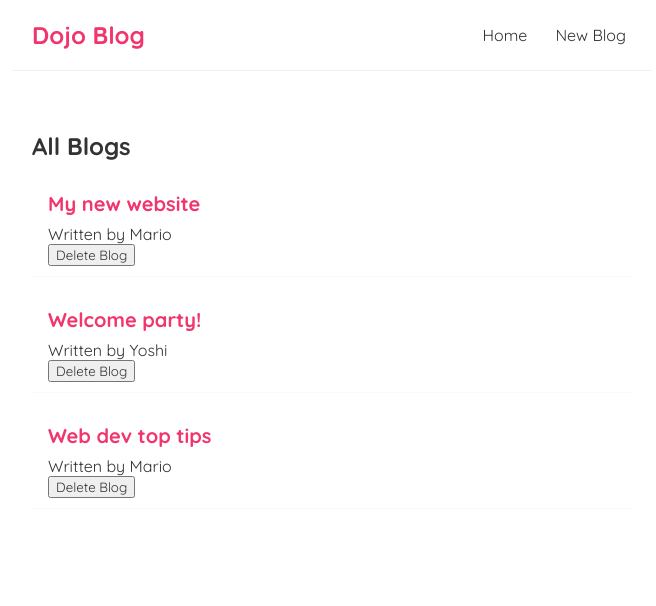
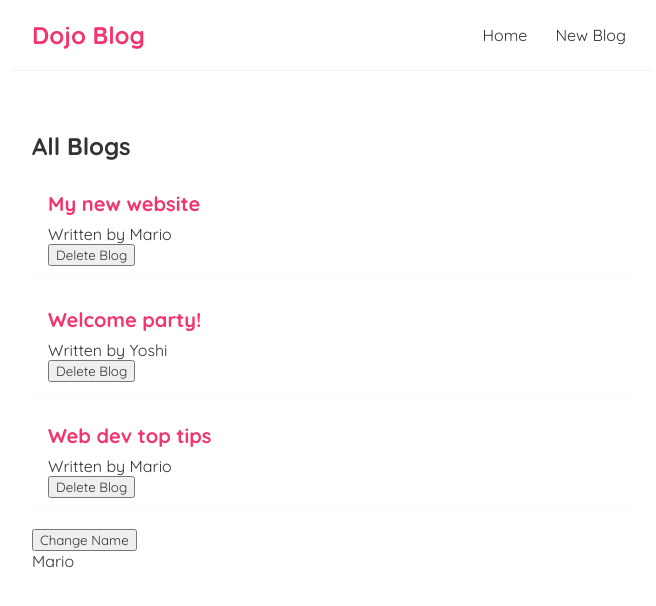
Before and after one commit to codelahiru/webdev-react-dojo-blog, a React (Create React App) app in the folder dojo-blog/: page / in a window 1280 px wide. Shown: the top 606 px of the page, without its empty margins (308-964 px from the left). Built offline with nearby package versions, Linux system fonts and the light colour scheme.

Commit message:
lesson 15

```diff
--- a/dojo-blog/src/Home.js
+++ b/dojo-blog/src/Home.js
@@ -17,6 +17,7 @@
         id: 3 }
     ]);
 
+    const [name, setName] = useState('Mario');
     const handleDelete = (id) => {
         const newBlogs = blogs.filter(blog => blog.id !== id);
         setBlogs(newBlogs);
@@ -24,11 +25,14 @@
 
     useEffect(() => {
         console.log('use effect ran');
-    });
+        console.log(name);
+    }, [name]);
 
     return (
         <div className="home">
             <BlogList blogs={blogs} title="All Blogs" handleDelete={handleDelete}/>
+            <button onClick={() => setName('Luigi')}>Change Name</button>
+            <p>{ name }</p>
 
         </div>
      );
```
